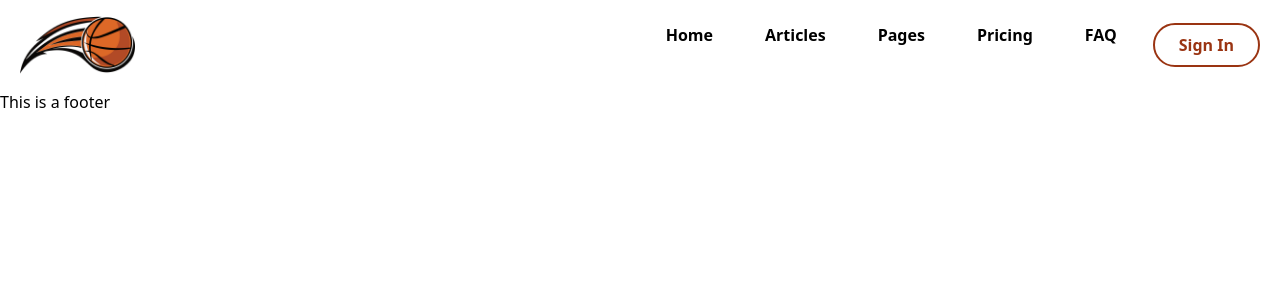
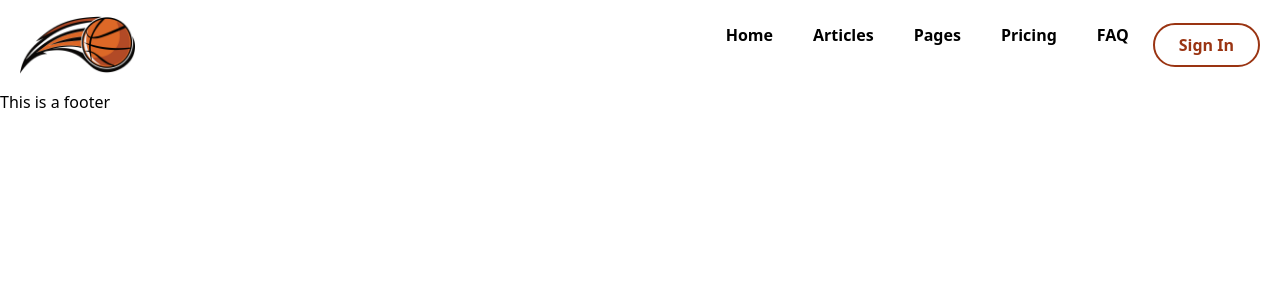
Before and after one commit to KantoCanto/MERN_BlogApp, a React (Create React App) app in the folder mern-blog/: page / in a window 1280 px wide. Shown: the top 300 px of the page. Built offline with nearby package versions, Linux system fonts and the light colour scheme.

Commit message:
update on the spacing of the navbar items

```diff
--- a/mern-blog/src/components/Header.jsx
+++ b/mern-blog/src/components/Header.jsx
@@ -32,7 +32,7 @@
             <img src={images.logo} alt="logo" width="115 px" />
           </div>
           <div className="gap-x-9">
-            <ul className="flex gap-x-5 font-semibold">
+            <ul className="flex gap-x-2 font-semibold">
               {navItemsInfo.map((item) => (
                 <NavItem key={item.name} name={item.name}/>
               ))}
```
